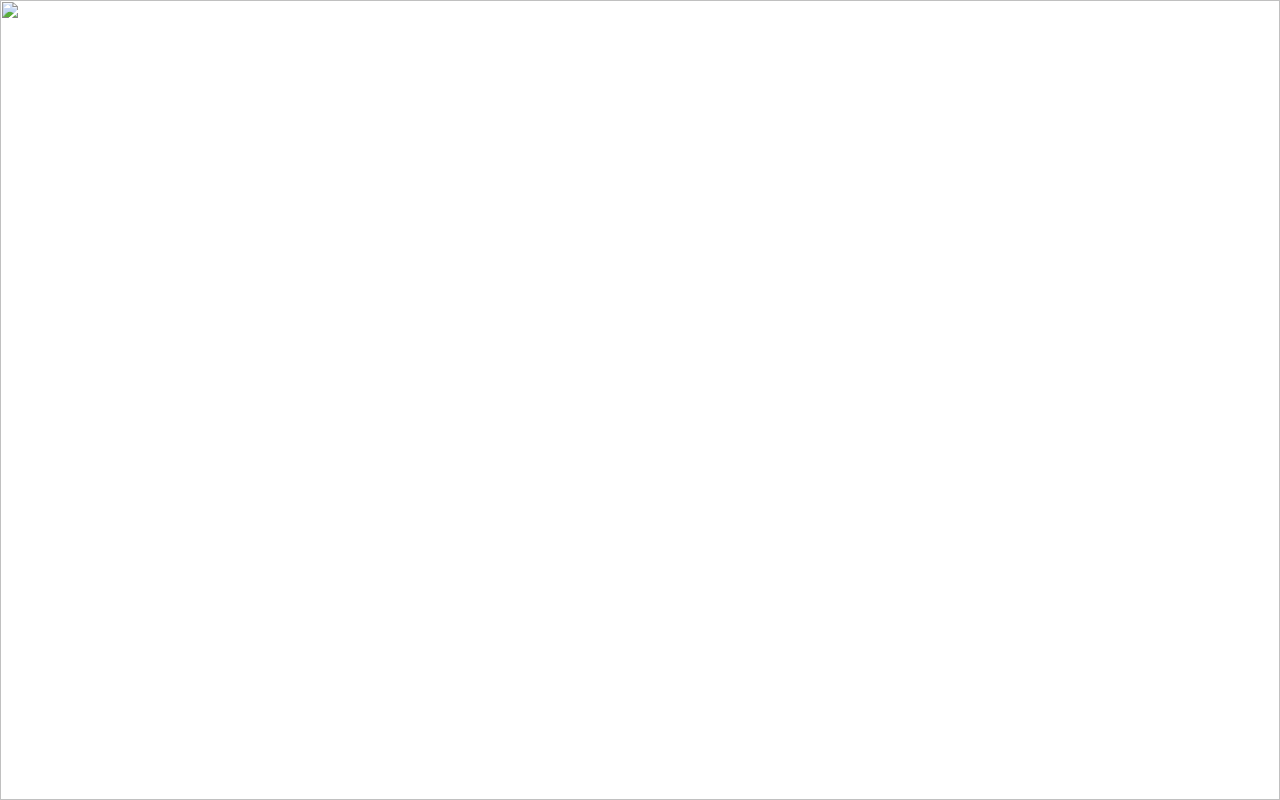
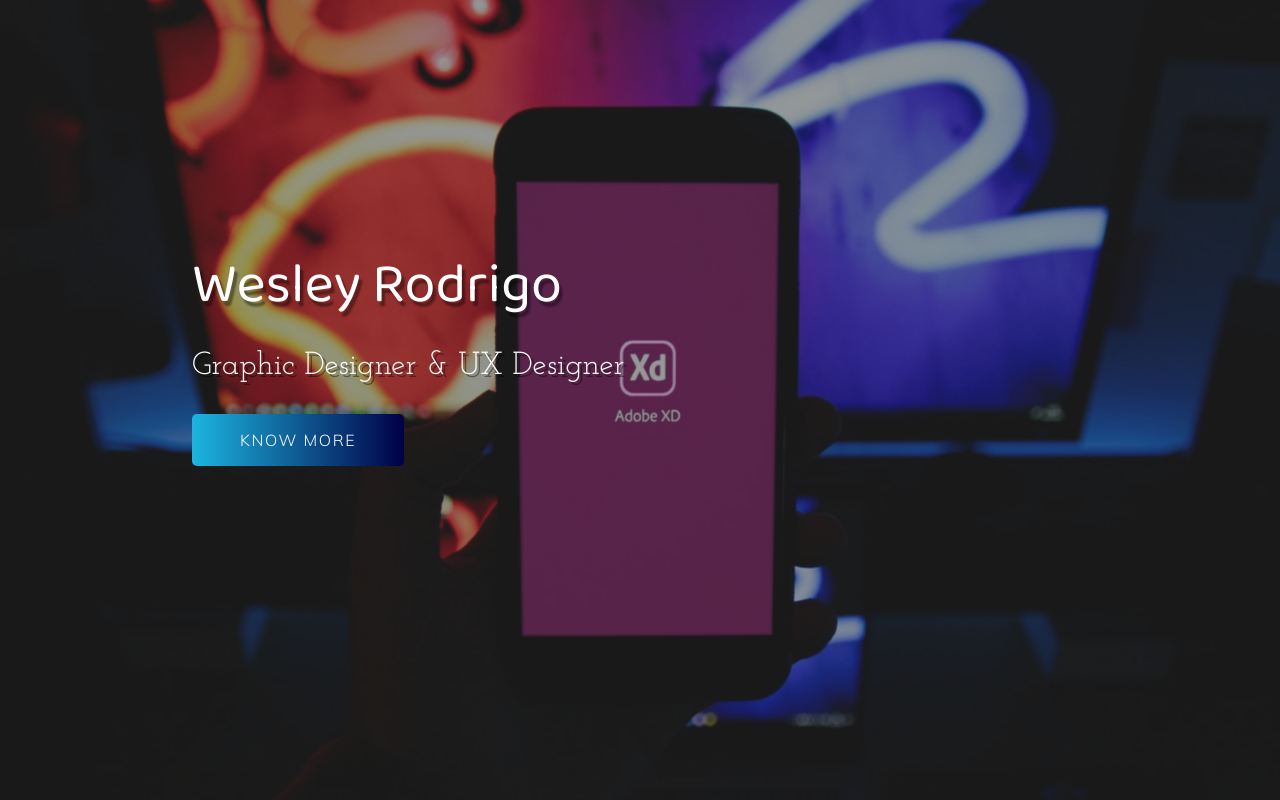
Before and after one commit to jrreis90/portfolio, a plain HTML site: page index.html in a window 1280 px wide. Drawn offline with Linux system fonts and the light colour scheme.

Commit message:
finalizado

```diff
--- a/style.css
+++ b/style.css
@@ -11,16 +11,93 @@ header{
     width: 100%;
     height: 100vh;
     overflow: hidden;
+    position: relative;
 }
 
 .img-wrapper{
     width: 100%;
     height: 100%;
     overflow: hidden;
+    background-color: rgba(0,0,0,0.8);
 }
 
 .img-wrapper img{
     width: 100%;
     height: 100%;
     object-fit: cover;
+    opacity: 0.5;
+    animation: zoom 25s;
 }
+
+@keyframes zoom {
+    0%{
+        transform: scale(1.3);
+    }
+    100%{
+        transform: scale(1);
+    }
+}
+
+.banner{
+    position: absolute;
+    top: 30%;
+    left: 15%;
+}
+
+.banner h1{
+    color: white;
+    font-size: 3.5rem;
+    font-family: "Baloo Da 2", serif;
+    font-weight: 200;
+    text-shadow: .2rem .3rem 2px rgba(0,0,0,0.4);
+    margin-bottom: 1rem;
+    animation: moveBanner 1s 0.5s forwards;
+    opacity: 0;
+    }
+
+    .banner p{
+        font-family: "Josefin Slab", serif;
+        color: white;
+        font-size: 2rem;
+        text-shadow: .2rem .2rem rgba(0,0,0,0.4) ;
+        margin-bottom: 2rem;
+        opacity: 0;
+        animation: moveBanner 1s 0.7s forwards;
+    }
+
+    .banner button{
+        font-family: "Mulish", serif;
+        color: white;
+        background: #000046;  /* fallback for old browsers */
+        background: -webkit-linear-gradient(to right, #1CB5E0, #000046);  /* Chrome 10-25, Safari 5.1-6 */
+        background: linear-gradient(to right, #1CB5E0, #000046); /* W3C, IE 10+/ Edge, Firefox 16+, Chrome 26+, Opera 12+, Safari 7+ */
+        padding-top: 1rem;
+        padding-bottom: 1rem;
+        padding-left: 3rem;
+        padding-right: 3rem;
+        border: none;
+        font-size: 1rem;
+        text-transform: uppercase;
+        letter-spacing: .1rem;
+        border-radius: 5px;
+        cursor: pointer;
+        opacity: 0;
+        animation: moveBanner 1s 0.9s forwards;
+    }
+
+    .banner button:hover{
+        opacity: 0.8;
+        color: black;
+    }
+
+
+  @keyframes moveBanner {
+    0%{
+        transform: translateY(10rem) rotateY(-30deg)
+    }
+    100%{
+        transform: translateY(0) rotateY(0);
+        opacity: 1;
+    }
+
+  }
```
Also changed, not shown: imagens/android-chrome-192x192.png (renamed from android-chrome-192x192.png), imagens/android-chrome-512x512.png (renamed from android-chrome-512x512.png), imagens/apple-touch-icon.png (renamed from apple-touch-icon.png), imagens/capa.jpg (added), imagens/favicon-16x16.png (renamed from favicon-16x16.png), imagens/favicon-32x32.png (renamed from favicon-32x32.png).
